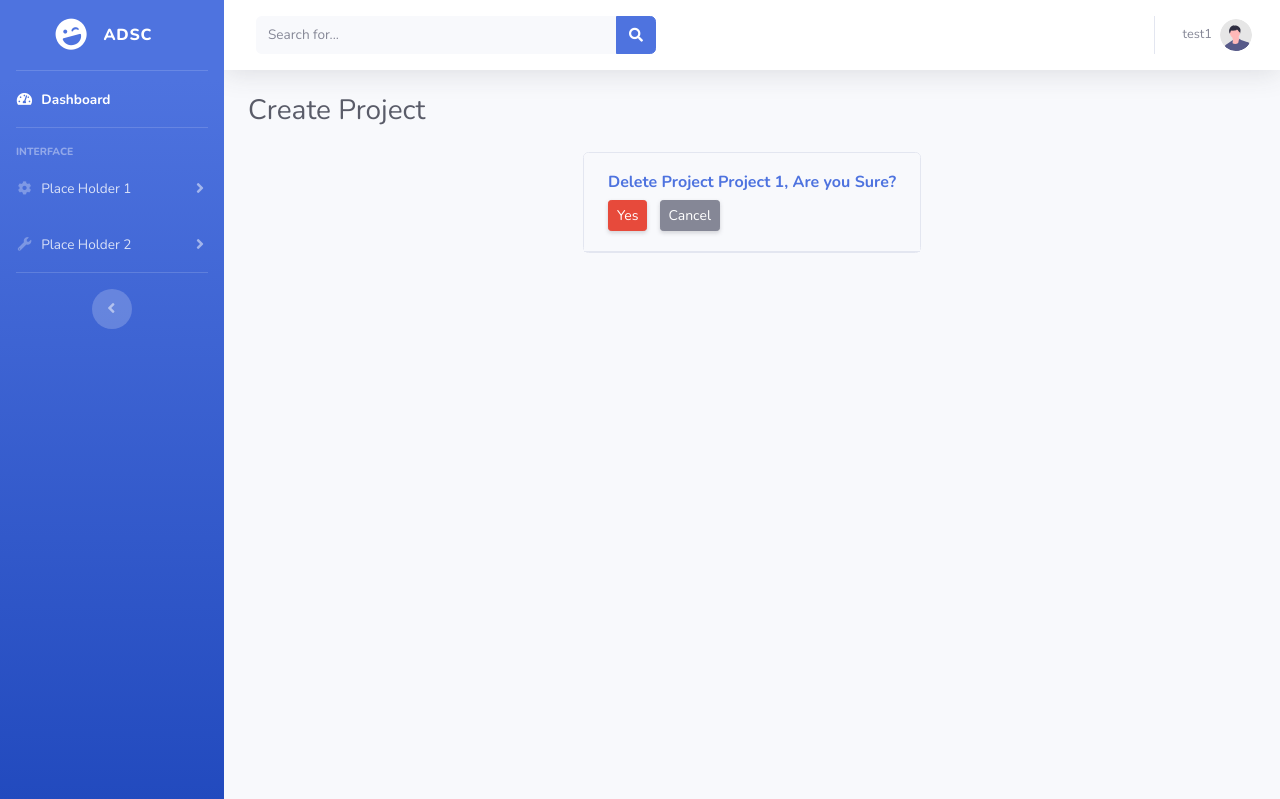
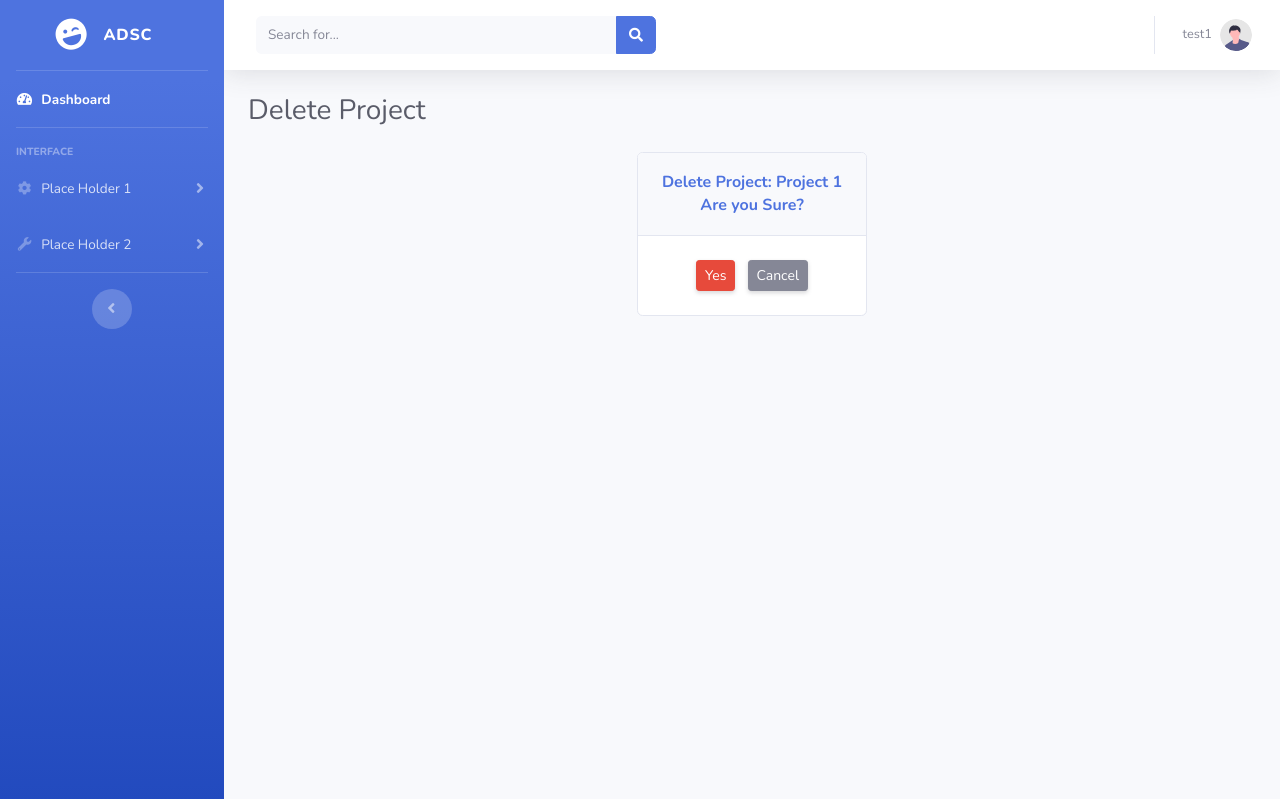
Before and after one commit to AaronTay01/ADSC-Website, a Django app: page /project/1/delete/ in a window 1280 px wide. Shown: the top 799 px of the page. Run offline with Django 4.2, Linux system fonts and the light colour scheme; a user stored in the database is signed in; data comes from the database, SQL or seed files in the repository; both versions use the stored data as it was after the commit; some libraries are stand-ins or nearby versions.

Commit message:
clean up

```diff
--- a/templates/project/project_delete.html
+++ b/templates/project/project_delete.html
@@ -27,7 +27,7 @@
 
                     <!-- Page Heading -->
                     <div class="d-sm-flex align-items-center justify-content-between mb-4">
-                        <h1 class="h3 mb-0 text-gray-800">Create Project</h1>
+                        <h1 class="h3 mb-0 text-gray-800">Delete Project</h1>
                     </div>
                     <!-- Delete Project -->
                     <div class="row">
@@ -35,9 +35,11 @@
                             <form method="POST">
                                 {% csrf_token %}
                                 <div class="card mb-4">
-                                    <div class="card-header py-3">
-                                        <h6 class="m-1 font-weight-bold text-primary">Delete Project {{ object.title }}, Are you
-                                            Sure?</h6>
+                                    <div class="card-header py-3 text-center">
+                                        <h6 class="m-1 font-weight-bold text-primary">Delete Project: {{ object.title }}</h6>
+                                        <h6 class="m-1 font-weight-bold text-primary">Are you Sure?</h6>
+                                    </div>
+                                    <div class="card-body text-center">
                                         <div>
                                             <button class="m-1 d-none d-sm-inline-block btn btn-sm btn-danger shadow-sm"
                                                     type="submit">Yes
--- a/webapp/views/project.py
+++ b/webapp/views/project.py
@@ -45,7 +45,6 @@ class ProjectCreateView(LoginRequiredMixin, CreateView):
         questions = Question.objects.all()
         for question in questions:
             question.survey.add(self.object.pk)
-            print(self.object.pk)
         return created
 
 
```
Also changed, not shown: db.sqlite3.
